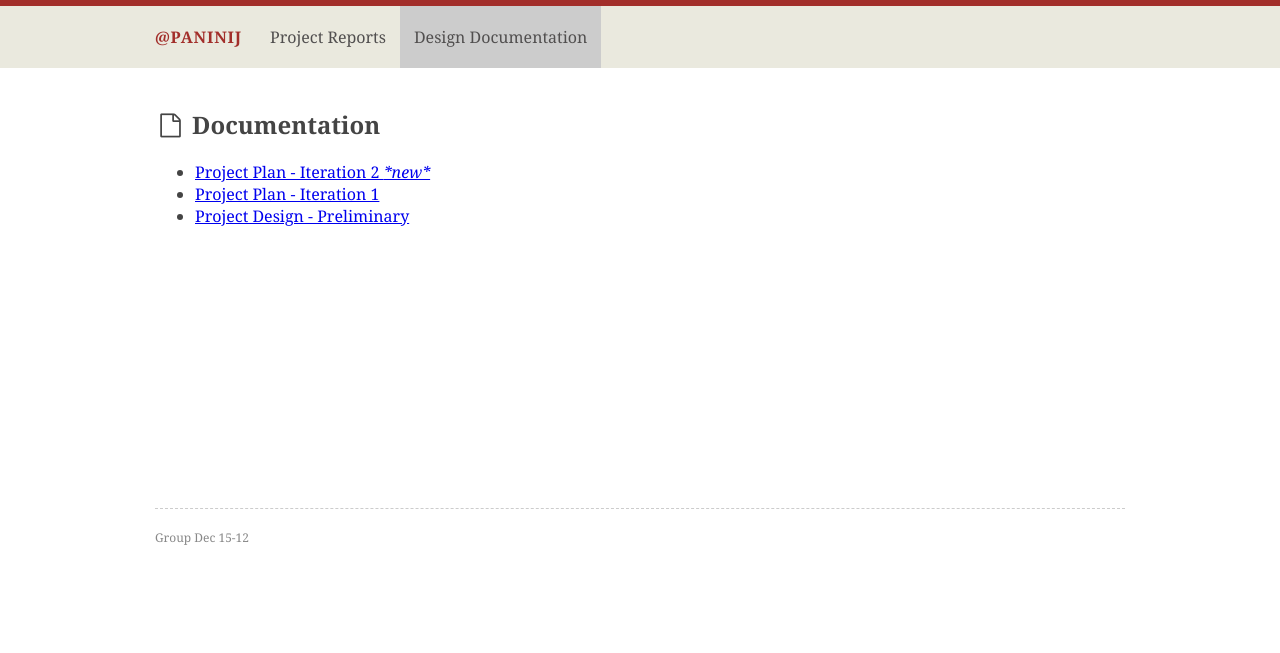
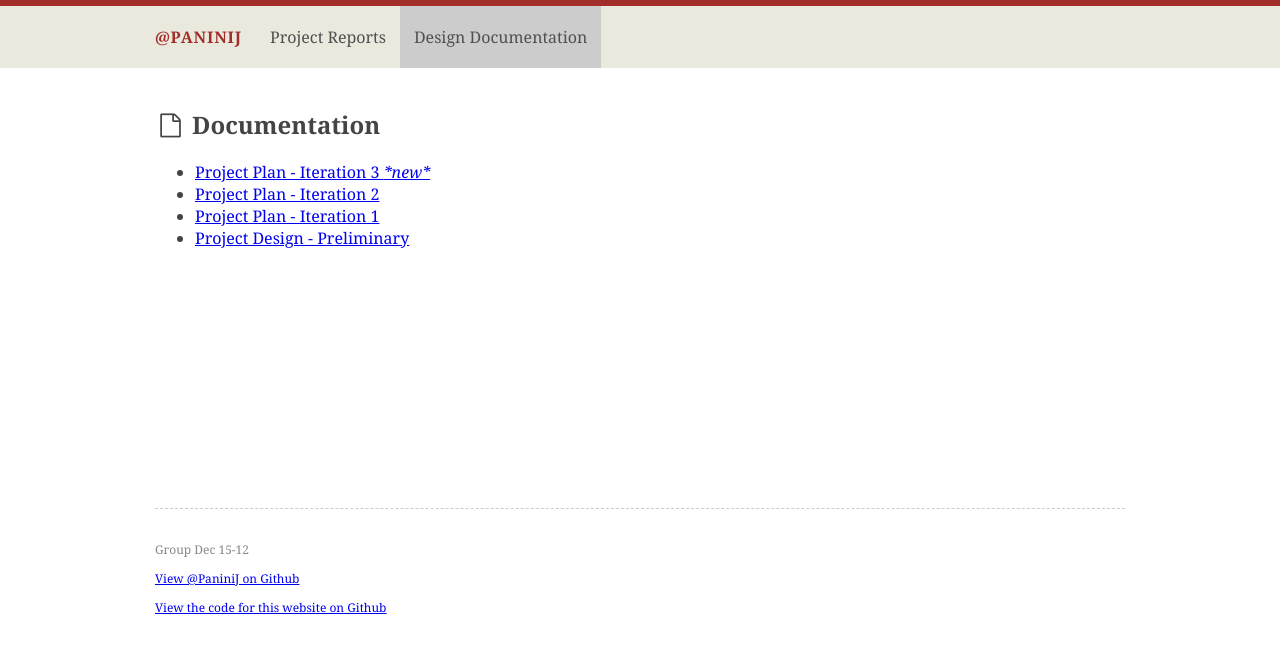
Before and after one commit to ddmills/dec1512.sd.ece.iastate.edu, a PHP site: page /documentation.php in a window 1280 px wide. Shown: the top 653 px of the page. Run offline with PHP 8.4, Linux system fonts and the light colour scheme.

Commit message:
added some links to github in the footer and added third iteration of project plan

```diff
--- a/documentation.php
+++ b/documentation.php
@@ -2,7 +2,8 @@
 <?php include_once 'src/php/parts/header.php'; ?>
 <h2><i class='fa fa-fw fa-file-o'></i> Documentation </h2>
 <ul>
-  <li><a href='/docs/project/plan-2.pdf'>Project Plan - Iteration 2 <em>*new*</em></a></li>
+  <li><a href='/docs/project/plan-3.pdf'>Project Plan - Iteration 3 <em>*new*</em></a></li>
+  <li><a href='/docs/project/plan-2.pdf'>Project Plan - Iteration 2</a></li>
   <li><a href='/docs/project/plan-1.pdf'>Project Plan - Iteration 1</a></li>
   <li><a href='/docs/project/design-preliminary.pdf'>Project Design - Preliminary</a></li>
 </ul>
--- a/src/php/parts/footer.php
+++ b/src/php/parts/footer.php
@@ -3,7 +3,9 @@
   </div>
   <footer class='page-footer'>
     <div class='container'>
-      Group Dec 15-12
+      <p> Group Dec 15-12 </p>
+      <p> <a href='https://github.com/dwtj/panini'>View @PaniniJ on Github</a> </p>
+      <p> <a href='https://github.com/ddmills/dec1512.sd.ece.iastate.edu'>View the code for this website on Github</a> </p>
     </div>
   </div>
   <!-- STYLES -->
```
Also changed, not shown: 1 other file.
